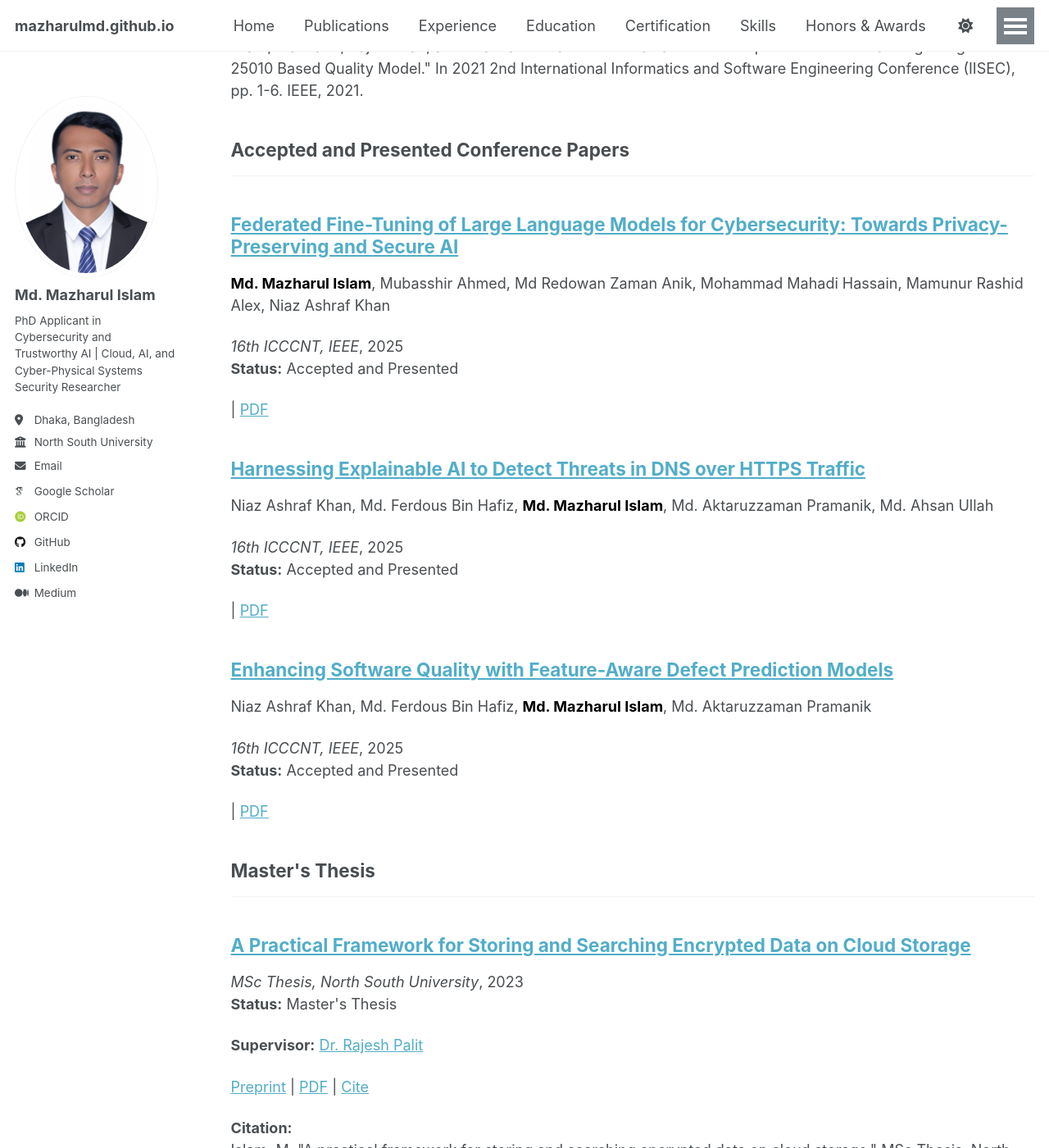
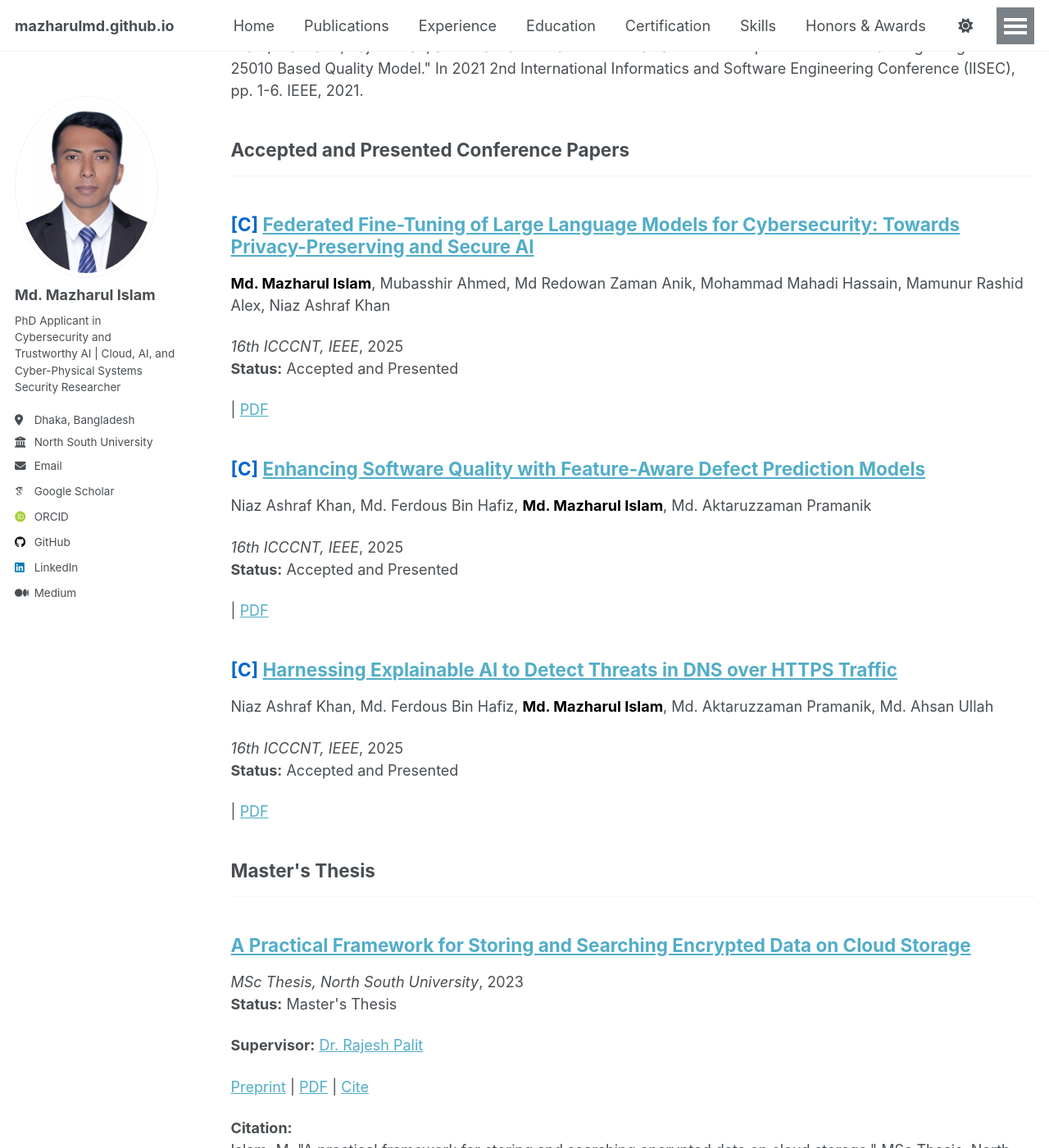
Before and after one commit to mazharulmd/mazharulmd.github.io, a Jekyll site: the page built from _pages/publications.html, in a window 1280 px wide and 1400 px high, scrolled down 2638 px. Shown: the whole window at 82% size. Built offline with Jekyll 4.4.1, drawn with Linux system fonts in a browser that asks for light colours; some web fonts are replaced; a script that is not in the unit is left out; part of the change alters nothing that is shown.

Commit message:
Fix numbering and first-author priority for accepted papers

```diff
--- a/_pages/publications.html
+++ b/_pages/publications.html
@@ -43,11 +43,19 @@ author_profile: true
 <h2>Accepted and Presented Conference Papers</h2>
 <hr />
 
-{% assign accepted_posts = site.publications | where: "status", "Accepted and Presented" | sort: "date" | reverse %}
+{% assign accepted = site.publications
+  | where: "status", "Accepted and Presented"
+  | sort: "first_author"
+  | reverse
+  | sort: "order" %}
 
-{% for post in accepted_posts %}
-  {% include archive-single.html %}
+{% assign counter = accepted.size %}
+
+{% for post in accepted reversed %}
+  {% include archive-single.html counter=counter type="conference" %}
+  {% assign counter = counter | minus: 1 %}
 {% endfor %}
+
 
 <h2>Master's Thesis</h2>
 <hr />
```
Also changed, not shown: 1 other file.
